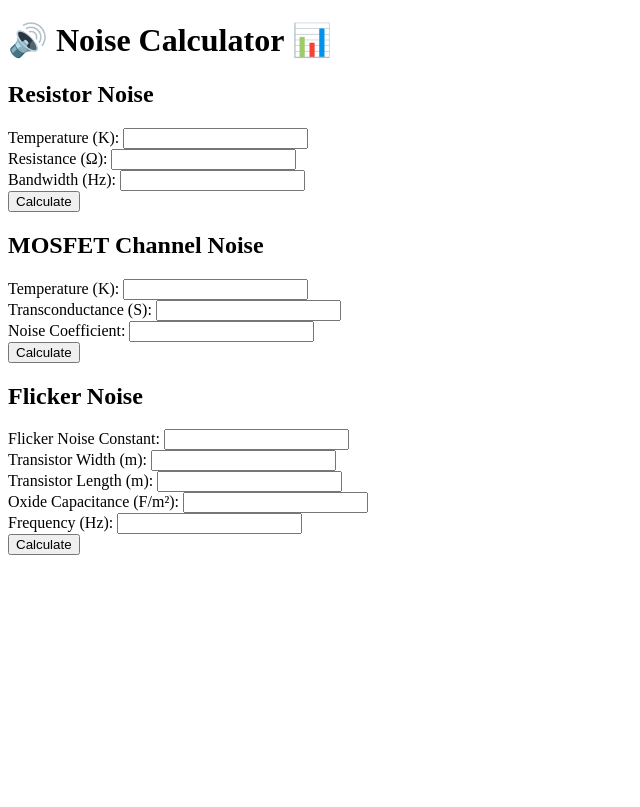
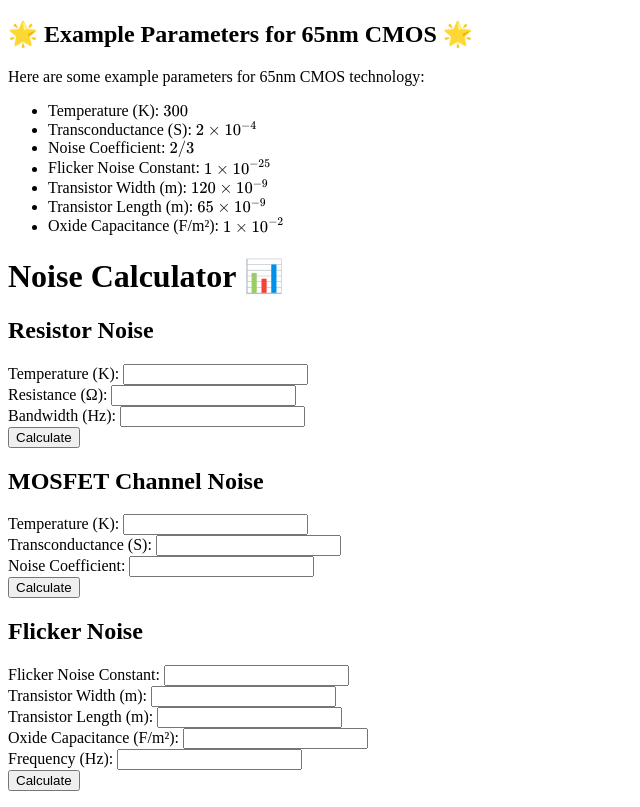
Before and after one commit to Ruhallah1991/utilities, a plain HTML site: page rf_noise_cal.html in a window 1280 px wide. Shown: the whole page, without its empty margins (0-640 px from the left). Drawn offline with nearby package versions, Linux system fonts and the light colour scheme; some packages are replaced by stand-ins of ours.

Commit message:
Update rf_noise_cal.html

```diff
--- a/rf_noise_cal.html
+++ b/rf_noise_cal.html
@@ -3,6 +3,9 @@
 <head>
   <meta charset="UTF-8">
   <title>Noise Calculator</title>
+    <script type="text/javascript" async
+    src="https://cdnjs.cloudflare.com/ajax/libs/mathjax/2.7.7/MathJax.js?config=TeX-MML-AM_CHTML">
+  </script>
   <script>
     function calculateResistorNoise() {
       const k = 1.380649e-23;
@@ -36,9 +39,22 @@
     }
   </script>
 </head>
+
+<h2>🌟 Example Parameters for 65nm CMOS 🌟</h2>
+<p>Here are some example parameters for 65nm CMOS technology:</p>
+<ul>
+  <li>Temperature (K): \( 300 \)</li>
+  <li>Transconductance (S): \( 2 \times 10^{-4} \)</li>
+  <li>Noise Coefficient: \( 2/3 \)</li>
+  <li>Flicker Noise Constant: \( 1 \times 10^{-25} \)</li>
+  <li>Transistor Width (m): \( 120 \times 10^{-9} \)</li>
+  <li>Transistor Length (m): \( 65 \times 10^{-9} \)</li>
+  <li>Oxide Capacitance (F/m²): \( 1 \times 10^{-2} \)</li>
+</ul>
+
 <body>
 
-<h1>🔊 Noise Calculator 📊</h1>
+<h1>Noise Calculator 📊</h1>
 
 <h2>Resistor Noise</h2>
 Temperature (K): <input type="text" id="T"><br>
```
